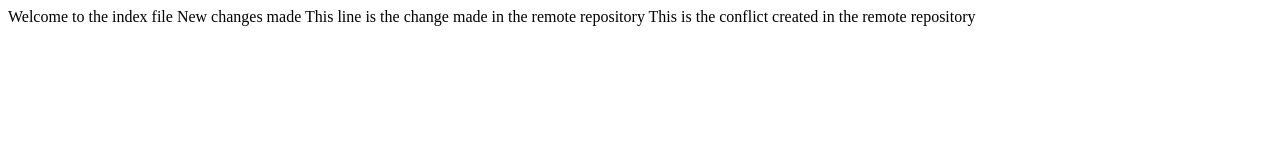
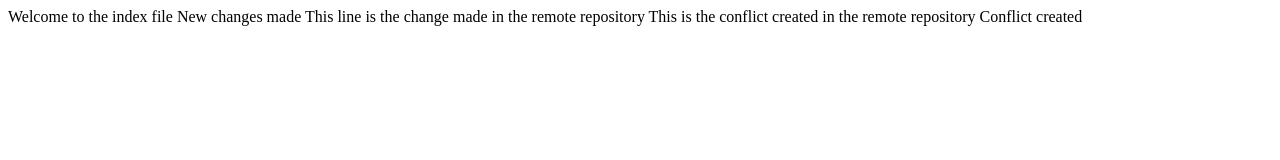
Before and after one commit to Vaipava2963/Github, a plain HTML site: page index.html in a window 1280 px wide. Drawn offline with Linux system fonts and the light colour scheme.

Commit message:
Update index.html

```diff
--- a/index.html
+++ b/index.html
@@ -11,5 +11,6 @@
     This line is the change made in the remote repository
 
     This is the conflict created in the remote repository
+    Conflict created
 </body>
 </html>
```
